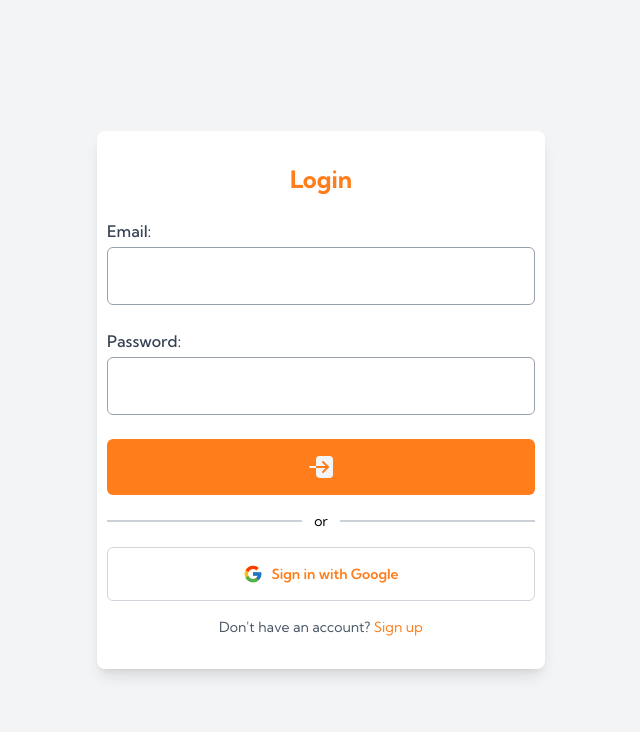
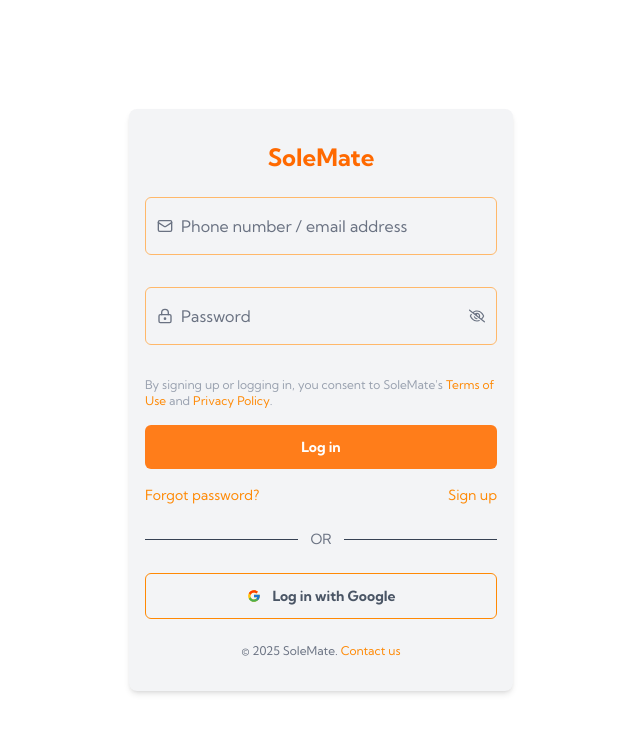
Before and after one commit to khennyboy/shoe-store, a Next.js app: page /login in a window 1280 px wide. Shown: the top 732 px of the page, without its empty margins (319-959 px from the left). Built offline with nearby package versions, Linux system fonts and the light colour scheme.

Commit message:
loginpage css fixed

```diff
--- a/app/(auth)/login/page.jsx
+++ b/app/(auth)/login/page.jsx
@@ -1,64 +1,99 @@
 "use client";
 import Link from "next/link";
+import { useState } from "react";
+import { LuMail } from "react-icons/lu";
+import { LuLockKeyhole } from "react-icons/lu";
+import { MdOutlineRemoveRedEye } from "react-icons/md";
+import { FaRegEyeSlash } from "react-icons/fa6";
 import { FcGoogle } from "react-icons/fc";
-import { IoLogIn } from "react-icons/io5";
 
-export default function LoginPage() {
+export default function Login() {
+  const [showPassword, setShowPassword] = useState(false);
+
   return (
-    <div className="flex min-h-screen items-center justify-center bg-gray-100 px-2">
-      <div className="w-full max-w-md rounded-lg bg-white px-2.5 py-8 shadow-lg">
-        <h2 className="text-dark-orange mb-6 text-center text-2xl font-bold">
-          Login
-        </h2>
+    <div className="flex min-h-screen items-center justify-center">
+      <div className="w-full max-w-sm rounded-lg bg-gray-100 px-4 py-8 shadow-md">
+        <div className="mb-6 text-center">
+          <h1 className="text-2xl font-bold text-orange-500">SoleMate</h1>
+        </div>
 
-        <form className="space-y-6">
-          <div>
-            <label className="text block font-medium text-gray-700">
-              Email:
+        <form>
+          <div className="relative mb-8">
+            <input
+              type="text"
+              className="z-10 block w-full rounded-md border-1 border-orange-300 px-2 py-4 outline-none focus:border-2 focus:border-orange-500"
+              placeholder=" "
+            />
+            <label className="pointer-events-none absolute top-1/2 left-3 flex -translate-y-1/2 items-center gap-2 text-gray-500">
+              {" "}
+              <LuMail /> Phone number / email address
             </label>
-            <input
-              type="email"
-              required
-              className="focus:outline-dark-orange mt-1 w-full rounded-md border-gray-400 px-1 py-4 border-1 focus:border-0 outline-0 focus:outline-2"
-            />
           </div>
 
-          <div>
-            <label className="text block font-medium text-gray-700">
-              Password:
+          <div className="relative mb-8">
+            <input
+              type={showPassword ? "text" : "password"}
+              className="z-10 w-full rounded-md border-1 border-orange-300 px-2 py-4 outline-none focus:border-2 focus:border-orange-500"
+              placeholder=" "
+            />
+            <span
+              onClick={() => setShowPassword(!showPassword)}
+              className="absolute inset-y-0 right-3 flex cursor-pointer items-center text-gray-500"
+            >
+              {showPassword ? <MdOutlineRemoveRedEye /> : <FaRegEyeSlash />}
+            </span>
+            <label className="pointer-events-none absolute top-1/2 left-3 flex -translate-y-1/2 items-center gap-2 text-gray-500">
+              <LuLockKeyhole /> Password
             </label>
-            <input
-              type="password"
-              required
-              className="focus:outline-dark-orange mt-1 w-full rounded-md border-gray-400 px-1 py-4 border-1 focus:border-0 outline-0 focus:outline-2"
-            />
           </div>
 
-          <button
-            type="submit"
-            className="bg-dark-orange ring-dark-orange hover:bg-dark-orange/80 flex w-full cursor-pointer items-center justify-center gap-3 rounded-md py-4 text-center text-sm font-semibold text-white ring-offset-2 ring-offset-white transition-all duration-200 ease-linear focus:ring-1 sm:py-3 lg:font-bold"
-          >
+          <p className="mb-4 text-xs text-gray-400">
+            By signing up or logging in, you consent to SoleMate's{" "}
+            <Link href="#" className="text-orange-400">
+              Terms of Use
+            </Link>{" "}
+            and{" "}
+            <Link href="#" className="text-orange-400">
+              Privacy Policy
+            </Link>
+            .
+          </p>
 
-            <IoLogIn className="size-8 fill-gray-100"/>
+          <button className="bg-dark-orange ring-dark-orange hover:bg-dark-orange/80 flex w-full cursor-pointer items-center justify-center gap-3 rounded-md py-4 text-center text-sm font-semibold text-white ring-offset-2 ring-offset-white transition-all duration-200 ease-linear focus:ring-1 sm:py-3 lg:font-bold">
+            Log in
           </button>
+
+          <div className="mt-4 flex justify-between text-sm text-orange-400">
+            <Link
+              href="#"
+              className="transition-all duration-200 ease-linear hover:text-orange-500"
+            >
+              Forgot password?
+            </Link>
+            <Link
+              href="/signup"
+              className="transition-all duration-200 ease-linear hover:text-orange-500"
+            >
+              Sign up
+            </Link>
+          </div>
         </form>
 
-        <div className="relative my-4 flex items-center justify-center">
-          <div className="absolute top-1/2 left-0 h-[1px] w-full -translate-y-1/2 bg-gray-400"></div>
-          <span className="relative bg-white px-3 text-sm">
-            or
-          </span>
+        <div className="my-6 flex items-center justify-center text-gray-500">
+          <span className="flex-1 border-t border-gray-700"></span>
+          <span className="mx-3 text-sm">OR</span>
+          <span className="flex-1 border-t border-gray-700"></span>
         </div>
 
-        <button className="text-dark-orange flex w-full cursor-pointer items-center justify-center gap-2 rounded-md border border-gray-300 bg-white py-4 text-sm font-semibold transition-all hover:bg-gray-200">
-          <FcGoogle className="size-5" />
-          Sign in with Google
+        <button className="border-opacity-100 hover:border-opacity-0 flex w-full cursor-pointer items-center justify-center gap-3 rounded-md border border-orange-400 py-4 text-center text-sm font-semibold text-gray-600 transition-all duration-300 ease-linear hover:shadow-md sm:py-3 lg:font-bold">
+          <FcGoogle />
+          Log in with Google
         </button>
 
-        <p className="mt-4 text-center text-sm text-gray-600">
-          Don&#39;t have an account?{" "}
-          <Link href="/signup" className="text-dark-orange hover:underline">
-            Sign up
+        <p className="mt-6 text-center text-xs text-gray-500">
+          © 2025 SoleMate.{" "}
+          <Link href="/contact" className="text-orange-400">
+            Contact us
           </Link>
         </p>
       </div>
--- a/app/(auth)/signup/page.jsx
+++ b/app/(auth)/signup/page.jsx
@@ -1,65 +1,64 @@
-import Link from "next/link";
-import { FcGoogle } from "react-icons/fc";
+const SignUpPage = () => {
+  return (
+    <div className="flex min-h-screen flex-col justify-center bg-gray-100 py-12 sm:px-6 lg:px-8">
+      <div className="sm:mx-auto sm:w-full sm:max-w-md">
+        <h1 className="text-center text-4xl font-extrabold text-indigo-700">DeepSeek</h1>
+        <p className="mt-2 text-center text-sm text-gray-600">
+          Only email registration is supported in your region. One DeepSeek
+          account gives you access to all DeepSeek services.
+        </p>
+      </div>
 
-export default function SignUpPage() {
-  return (
-    <div className="flex min-h-screen items-center justify-center bg-gray-100 p-4">
-      <div className="w-full max-w-md space-y-6 rounded-lg bg-white p-8 shadow-md">
-        <h2 className="text-2xl font-bold text-gray-800">Sign Up</h2>
-        <form className="space-y-4">
-          <div>
-            <label className="block text-sm font-medium text-gray-700">Full Name</label>
+      <div className="mt-8 sm:mx-auto sm:w-full sm:max-w-md">
+        <div className="bg-white px-6 py-8 shadow-md rounded-lg sm:px-10">
+          <form className="space-y-6">
+            {['Email address', 'Password', 'Confirm password', 'Code'].map((label, index) => (
+              <div key={index}>
+                <label className="block text-sm font-medium text-gray-700">{label}</label>
+                <div className="mt-1">
                   <input
-              type="text"
-              placeholder="Your Name"
-              className="mt-1 w-full rounded-md border-gray-300 px-3 py-2 shadow-sm focus:border-dark-orange focus:ring-dark-orange"
+                    type={label.includes('Password') ? 'password' : 'text'}
+                    className="block w-full rounded-md border border-gray-300 px-3 py-2 text-gray-700 shadow-sm focus:border-indigo-500 focus:ring-indigo-500 focus:outline-none sm:text-sm"
+                    required
                   />
                 </div>
+              </div>
+            ))}
 
-          <div>
-            <label className="block text-sm font-medium text-gray-700">Email Address</label>
-            <input
-              type="email"
-              placeholder="you@example.com"
-              className="mt-1 w-full rounded-md border-gray-300 px-3 py-2 shadow-sm focus:border-dark-orange focus:ring-dark-orange"
-            />
-          </div>
-
-          <div>
-            <label className="block text-sm font-medium text-gray-700">Password</label>
-            <input
-              type="password"
-              placeholder="••••••••"
-              className="mt-1 w-full rounded-md border-gray-300 px-3 py-2 shadow-sm focus:border-dark-orange focus:ring-dark-orange"
-            />
-          </div>
+            <p className="text-xs text-gray-500 text-center">
+              By signing up, you consent to DeepSeek's <a href="#" className="text-indigo-600 hover:underline">Terms of Use</a> and <a href="#" className="text-indigo-600 hover:underline">Privacy Policy</a>.
+            </p>
 
             <button
               type="submit"
-            className="w-full rounded-md bg-dark-orange py-2 text-white hover:bg-dark-orange/80"
+              className="w-full rounded-md bg-indigo-600 px-4 py-2 text-sm font-medium text-white shadow-md transition-all duration-300 hover:bg-indigo-700 focus:ring-2 focus:ring-indigo-500 focus:ring-offset-2 focus:outline-none"
             >
               Sign Up
             </button>
           </form>
 
-        <div className="flex items-center justify-center space-x-2 py-4">
-          <span className="h-px w-full bg-gray-300"></span>
-          <span className="text-sm text-gray-500">OR</span>
-          <span className="h-px w-full bg-gray-300"></span>
+          <div className="mt-6">
+            <div className="relative flex items-center">
+              <div className="w-full border-t border-gray-300"></div>
+              <div className="absolute left-1/2 -translate-x-1/2 bg-white px-2 text-sm text-gray-500">
+                Already have an account?
+              </div>
+            </div>
+            <button
+              type="button"
+              className="mt-4 w-full rounded-md border border-gray-300 bg-white px-4 py-2 text-sm font-medium text-gray-700 shadow-md hover:bg-gray-100 focus:ring-2 focus:ring-indigo-500 focus:ring-offset-2 focus:outline-none"
+            >
+              Log In
+            </button>
+          </div>
+        </div>
       </div>
 
-        <button className="flex w-full items-center justify-center gap-3 rounded-md border border-gray-300 py-2 text-sm font-semibold text-gray-700 hover:bg-gray-100">
-          <FcGoogle  />
-          Sign Up with Google
-        </button>
-
-        <p className="text-center text-sm text-gray-600">
-          Already have an account?{' '}
-          <Link href="/login" className="text-dark-orange hover:underline">
-            Log In
-          </Link>
-        </p>
-      </div>
+      <footer className="mt-8 text-center text-sm text-gray-500">
+        <p>SIR:CPB2023025841E9 - <a href="#" className="text-indigo-600 hover:underline">Contact us</a></p>
+      </footer>
     </div>
   );
-}
+};
+
+export default SignUpPage;
--- a/app/globals.css
+++ b/app/globals.css
@@ -10,6 +10,7 @@
     --color-light-grayish-blue: hsl(223, 64%, 98%);
     --color-black: hsl(0, 0%, 0%);
     --breakpoint-sm2: 320px;
+    --text-eb: 1.05rem;
     @keyframes zoom {
       from {
         transform: scale(0);
@@ -54,3 +55,8 @@
     transform: rotate(1turn);
   }
 }
+
+input:not(:placeholder-shown) ~ label {
+  @apply
+    hidden
+}
```
Also changed, not shown: app/_components/allProduct.jsx (+10 -3 lines), app/_components/footer.jsx (+7 -6 lines), app/_components/nav.jsx (+7 -6 lines). Lines whose indentation alone changed are shown as unchanged.
